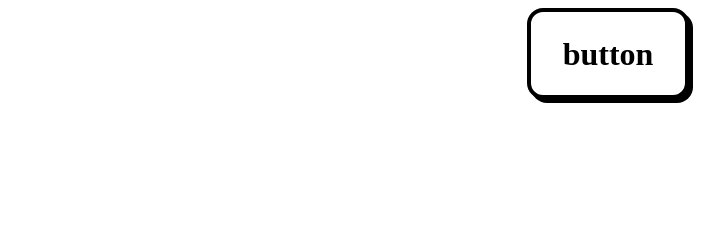
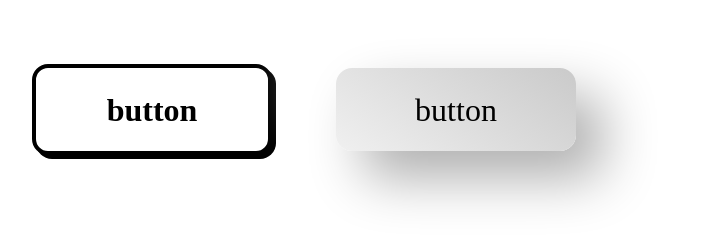
Before and after one commit to Takeshi-619/CSS-Challenge, a plain HTML site: page Button Design/index.html in a window 1280 px wide. Shown: the whole page, without its empty margins (32-756 px from the left). Drawn offline with Linux system fonts and the light colour scheme.

Commit message:
add button2

```diff
--- a/Button Design/index.html
+++ b/Button Design/index.html
@@ -10,6 +10,8 @@
   <body>
     <div class="wrap">
       <a class="button1"><span>button</span></a>
+
+      <a class="button2">button</a>
     </div>
   </body>
 </html>
--- a/Button Design/style.css
+++ b/Button Design/style.css
@@ -1,10 +1,18 @@
+body {
+  margin: 5vw;
+  background-color: #001f3f COPY;
+}
 .wrap {
-  display: flex;
+  display: grid;
+  grid-template-columns: 1fr 1fr 1fr 1fr;
   justify-content: center;
+  align-items: center;
+  column-gap: 5vw;
 }
 
 /* button1 */
 .button1 {
+  text-align: center;
   text-decoration: none;
   font: 600 2rem / 1 futura;
   padding: 0.8em 1em;
@@ -29,3 +37,20 @@
   display: block;
   transform: translate(4px, 4px);
 }
+
+/* button2 */
+.button2 {
+  text-align: center;
+  text-decoration: none;
+  padding: 0.8em 1em;
+
+  font: 300 2rem / 1 futura;
+  cursor: pointer;
+  border-radius: 16px;
+  background: linear-gradient(35deg, #f0f0f0, #cacaca);
+  box-shadow: 27px 27px 54px #afafaf, -27px -27px 54px #ffffff;
+}
+.button2:active {
+  background: linear-gradient(145deg, #cacaca, #f0f0f0);
+  box-shadow: 9px 9px 54px #afafaf, -9px -9px 54px #ffffff;
+}
```
